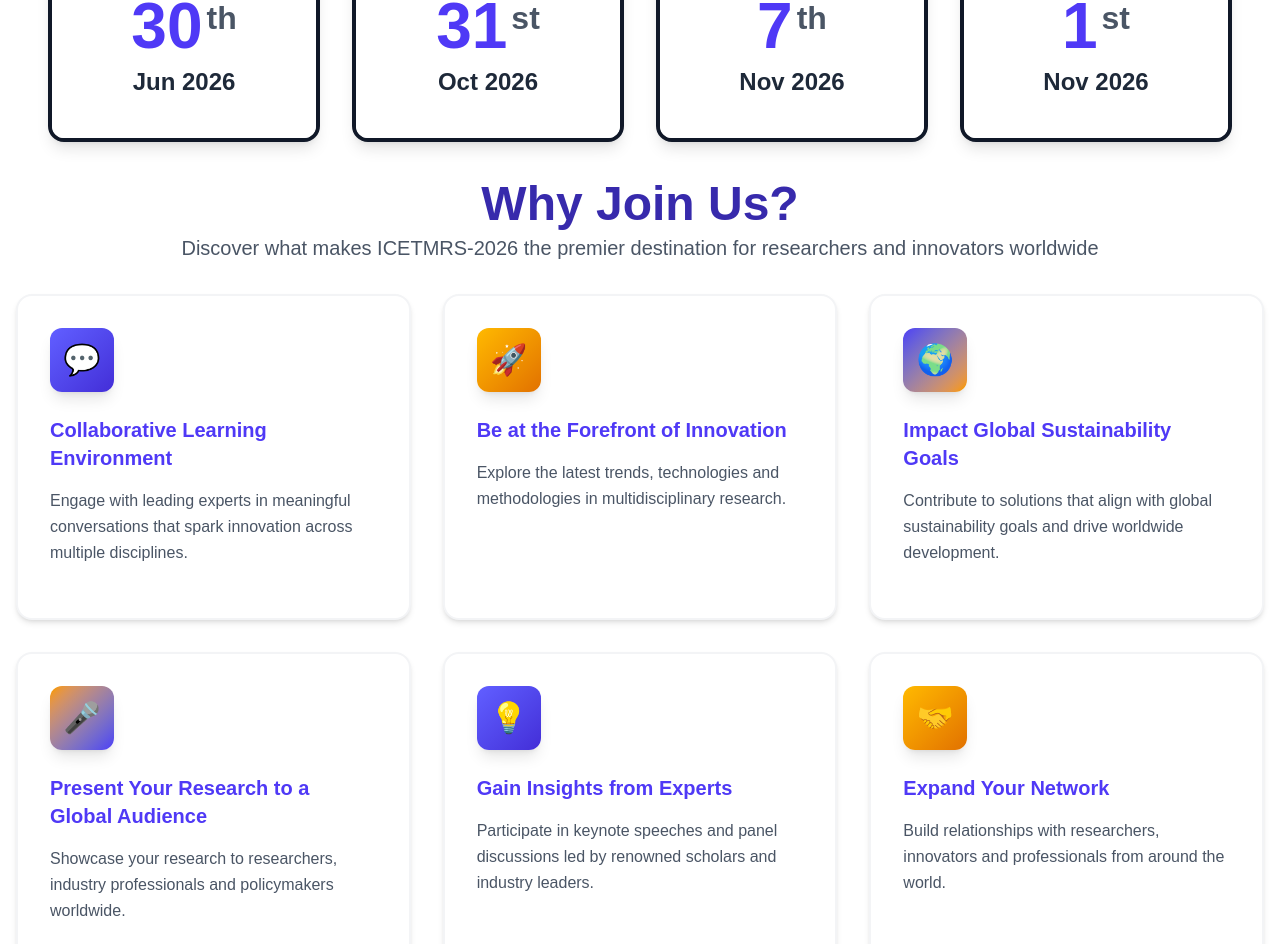
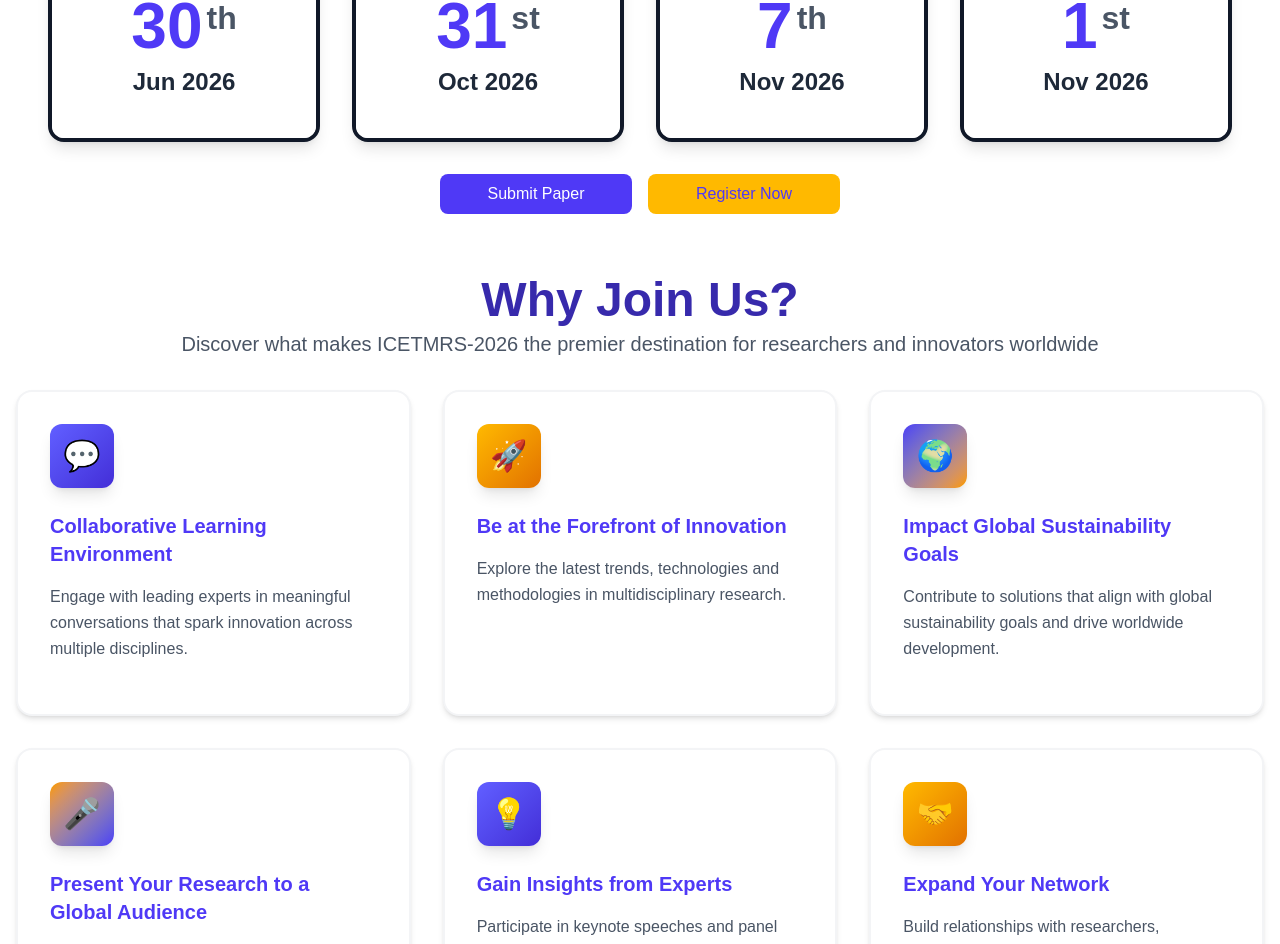
Before and after one commit to confworld-git/icetmrs-frontend-2026, a React (Vite) app: page / in a window 1280 px wide. Shown: the part 5698-6642 px from the top of the page. Built offline with nearby package versions, Linux system fonts and the light colour scheme.

Commit message:
Reg button added to icetmrs

```diff
--- a/src/assets/components/common/deadLine.jsx
+++ b/src/assets/components/common/deadLine.jsx
@@ -135,6 +135,31 @@
 
 
       </div>
+      <div className="bg-white  p-6 max-w-md w-full mx-auto mt-2">
+        {/* Title */}
+        {/* <h2 className="text-xl font-semibold mb-2">{title}</h2> */}
+
+        {/* Description */}
+        {/* <p className="text-gray-600 mb-6">{description}</p> */}
+
+        {/* Buttons */}
+        <div className="flex gap-4">
+          <a
+            href="/abstract-full-paper-submission"
+            className="flex-1 text-center !text-white py-2 rounded-lg bg-indigo-600 hover:opacity-90 transition"
+          >
+            Submit Paper
+          </a>
+
+          <a
+            href="/registration-fees"
+            className="flex-1 text-center !text-indigo-600 py-2 rounded-lg bg-amber-400 hover:opacity-90 transition"
+          >
+            Register Now
+          </a>
+        </div>
+
+      </div>
     </div>
   );
 }
```
